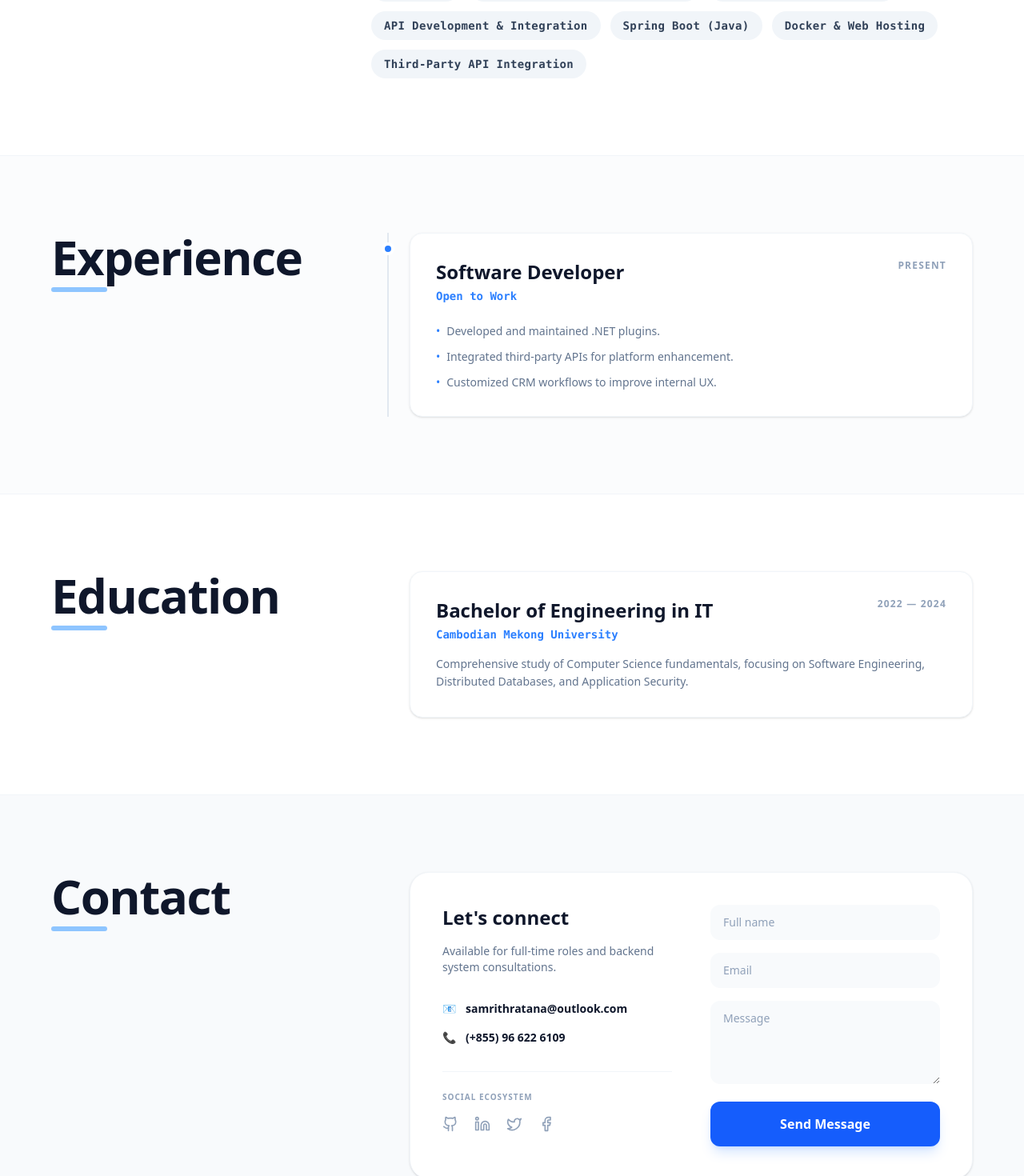
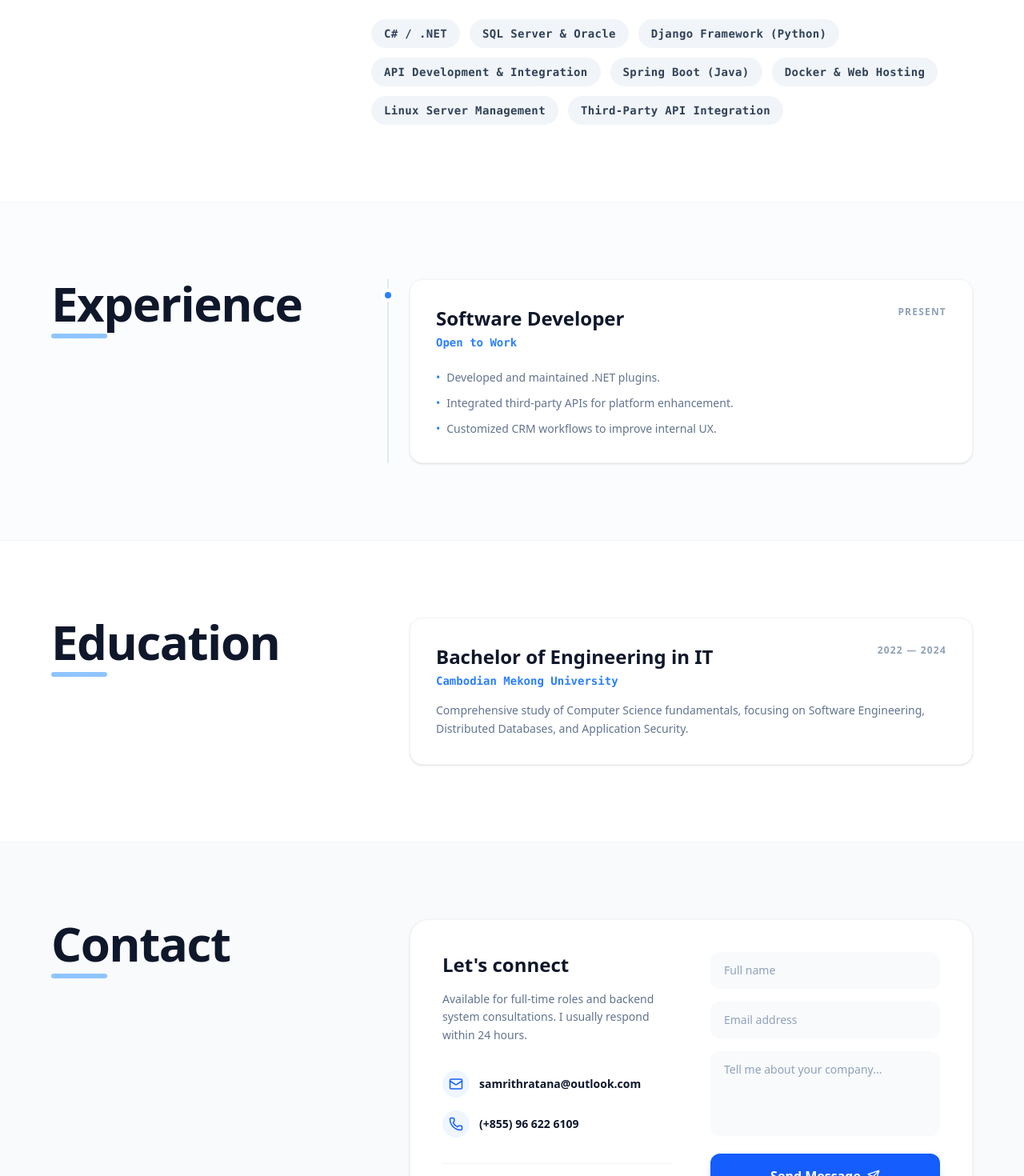
Before and after one commit to samrith-ratana/portfolio, a Next.js app: page / in a window 1280 px wide. Shown: the part 1000-2470 px from the top of the page at 80% size. Built offline with nearby package versions, Linux system fonts and the light colour scheme.

Commit message:
feat: enhance contact section with functional form state and responsive layout

```diff
--- a/src/components/About.tsx
+++ b/src/components/About.tsx
@@ -3,13 +3,15 @@ import React from "react";
 export default function About() {
   const skills = [
     "C# / .NET",
-    "Dynamics 365 / Power Platform",
-    "SQL Server & PostgreSQL",
+    "SQL Server & Oracle ",
+    "Django Framework (Python)",
     "API Development & Integration",
     "Spring Boot (Java)",
     "Docker & Web Hosting",
+    "Linux Server Management",
     "Third-Party API Integration"
   ];
+
 
   return (
     <section id="about" className="py-24 px-8 border-t border-slate-100 dark:border-slate-800 scroll-mt-20">
@@ -28,9 +30,9 @@ export default function About() {
 
           {/* Bio Text */}
           <p className="text-lg leading-relaxed text-slate-600 dark:text-slate-300 font-mono">
-            Backend developer specializing in .NET, Spring Boot, Dynamics 365, and SQL.
-            Experienced in designing reliable APIs, automating workflows, and optimizing database
-            performance to support business growth.
+            I am a Backend Developer specializing in <span className="font-bold text-accent">.NET</span>, <span className="font-bold text-accent">Spring Boot</span>, and <span className="font-bold text-accent">Django</span>.
+            <br /><br />
+            My passion lies in backend architecture—from designing reliable <span className="text-black dark:text-white font-semibold">APIs</span> and automating workflows to optimizing <span className="text-black dark:text-white font-semibold">SQL</span> database performance for business growth.
           </p>
 
           {/* Skill Tags */}
--- a/src/components/Contact.tsx
+++ b/src/components/Contact.tsx
@@ -1,34 +1,72 @@
-import { Github, Linkedin, Twitter, Facebook } from "lucide-react";
+'use client';
+
+import React, { useState } from 'react';
+import { Github, Linkedin, Twitter, Facebook, Mail, Phone, Send } from "lucide-react";
 
 export default function Contact() {
+  const [loading, setLoading] = useState(false);
+
+  // Simple form handler
+  async function handleSubmit(e: React.FormEvent) {
+    e.preventDefault();
+    setLoading(true);
+
+    // Simulate network delay (1.5 seconds)
+    await new Promise((resolve) => setTimeout(resolve, 1500));
+
+    // Logic: Here you would usually send data to EmailJS or your API
+    alert("Message sent successfully! (This is a demo)");
+
+    setLoading(false);
+    // Optional: Reset form here
+    // (e.target as HTMLFormElement).reset();
+  }
+
   return (
     <section id="contact" className="py-24 px-8 bg-slate-50 dark:bg-slate-900/50 border-t border-slate-100 dark:border-slate-800 scroll-mt-20">
       <div className="max-w-6xl mx-auto grid md:grid-cols-3 gap-12">
+
+        {/* Sticky Header */}
         <div>
           <h2 className="text-6xl font-extrabold tracking-tight sticky top-32 text-slate-900 dark:text-white">
             Contact
+            {/* Matches your site's accent style */}
             <div className="h-1.5 w-[70px] bg-blue-300 mt-2 rounded-full"></div>
           </h2>
         </div>
+
+        {/* Contact Card & Form */}
         <div className="md:col-span-2 pl-0 md:pl-12">
           <div className="bg-white dark:bg-slate-900 border border-slate-100 dark:border-slate-800 rounded-3xl p-10 grid md:grid-cols-2 gap-12 shadow-sm">
+
+            {/* Left Side: Contact Info */}
+            <div className="flex flex-col justify-between">
               <div>
-              <h3 className="text-2xl font-bold mb-4 text-slate-900 dark:text-white">Let's connect</h3>
-              <p className="text-slate-500 dark:text-slate-400 text-sm mb-8">
-                Available for full-time roles and backend system consultations.
+                <h3 className="text-2xl font-bold mb-4 text-slate-900 dark:text-white">Let&apos;s connect</h3>
+                <p className="text-slate-500 dark:text-slate-400 text-sm mb-8 leading-relaxed">
+                  Available for full-time roles and backend system consultations. I usually respond within 24 hours.
                 </p>
+
                 <ul className="space-y-4 mb-8 text-slate-900 dark:text-slate-200">
-                <li className="flex items-center gap-3 text-sm font-bold">
-                  📧 <span className="hover:text-blue-600 transition cursor-pointer">samrithratana@outlook.com</span>
+                  <li className="flex items-center gap-3 text-sm font-bold group cursor-pointer">
+                    <div className="p-2 bg-blue-50 dark:bg-slate-800 rounded-full text-blue-600 group-hover:bg-blue-600 group-hover:text-white transition-all">
+                      <Mail size={18} />
+                    </div>
+                    <span className="hover:text-blue-600 transition">samrithratana@outlook.com</span>
                   </li>
-                <li className="flex items-center gap-3 text-sm font-bold">
-                  📞 <span>(+855) 96 622 6109</span>
+                  <li className="flex items-center gap-3 text-sm font-bold group cursor-pointer">
+                    <div className="p-2 bg-blue-50 dark:bg-slate-800 rounded-full text-blue-600 group-hover:bg-blue-600 group-hover:text-white transition-all">
+                      <Phone size={18} />
+                    </div>
+                    <span>(+855) 96 622 6109</span>
                   </li>
                 </ul>
+              </div>
 
+              {/* Social Icons */}
               <div className="pt-6 border-t border-slate-100 dark:border-slate-800">
                 <p className="text-[10px] uppercase tracking-widest font-bold text-slate-400 mb-4">Social Ecosystem</p>
-                <div className="flex space-x-5 text-slate-400">
+                <div className="flex space-x-4 text-slate-400">
                   <SocialIcon href="https://github.com/samrith-ratana" icon={<Github size={20} />} />
                   <SocialIcon href="https://www.linkedin.com/in/samrith-ratana" icon={<Linkedin size={20} />} />
                   <SocialIcon href="https://x.com/Samrith_Ratana" icon={<Twitter size={20} />} />
@@ -37,29 +75,59 @@ export default function Contact() {
               </div>
             </div>
 
-            <form className="space-y-4">
+            {/* Right Side: Form */}
+            <form onSubmit={handleSubmit} className="space-y-4">
+              <div>
+                <label className="sr-only">Full name</label>
                 <input
                   type="text"
+                  name="name"
+                  required
                   placeholder="Full name"
-                className="w-full bg-slate-50 dark:bg-slate-800 border-transparent dark:border-slate-700 rounded-xl px-4 py-3 text-sm outline-none focus:ring-2 ring-blue-500/20 text-slate-900 dark:text-white placeholder:text-slate-400"
+                  className="w-full bg-slate-50 dark:bg-slate-800 border-transparent dark:border-slate-700 rounded-xl px-4 py-3 text-sm outline-none focus:ring-2 ring-blue-500/20 text-slate-900 dark:text-white placeholder:text-slate-400 transition-all focus:bg-white dark:focus:bg-slate-900 border focus:border-blue-500"
                 />
+              </div>
+
+              <div>
+                <label className="sr-only">Email</label>
                 <input
                   type="email"
-                placeholder="Email"
-                className="w-full bg-slate-50 dark:bg-slate-800 border-transparent dark:border-slate-700 rounded-xl px-4 py-3 text-sm outline-none focus:ring-2 ring-blue-500/20 text-slate-900 dark:text-white placeholder:text-slate-400"
+                  name="email"
+                  required
+                  placeholder="Email address"
+                  className="w-full bg-slate-50 dark:bg-slate-800 border-transparent dark:border-slate-700 rounded-xl px-4 py-3 text-sm outline-none focus:ring-2 ring-blue-500/20 text-slate-900 dark:text-white placeholder:text-slate-400 transition-all focus:bg-white dark:focus:bg-slate-900 border focus:border-blue-500"
                 />
+              </div>
+
+              <div>
+                <label className="sr-only">Message</label>
                 <textarea
+                  name="message"
+                  required
                   rows={4}
-                placeholder="Message"
-                className="w-full bg-slate-50 dark:bg-slate-800 border-transparent dark:border-slate-700 rounded-xl px-4 py-3 text-sm outline-none focus:ring-2 ring-blue-500/20 text-slate-900 dark:text-white placeholder:text-slate-400"
+                  placeholder="Tell me about your company..."
+                  className="w-full bg-slate-50 dark:bg-slate-800 border-transparent dark:border-slate-700 rounded-xl px-4 py-3 text-sm outline-none focus:ring-2 ring-blue-500/20 text-slate-900 dark:text-white placeholder:text-slate-400 transition-all focus:bg-white dark:focus:bg-slate-900 border focus:border-blue-500 resize-none"
                 />
+              </div>
+
               <button
-                type="button"
-                className="w-full bg-blue-600 text-white py-4 rounded-xl font-bold hover:bg-blue-700 shadow-lg shadow-blue-500/20 transition-all"
+                type="submit"
+                disabled={loading}
+                className="w-full bg-blue-600 text-white py-4 rounded-xl font-bold hover:bg-blue-700 active:scale-95 shadow-lg shadow-blue-500/20 transition-all disabled:opacity-70 disabled:cursor-not-allowed flex justify-center items-center gap-2"
               >
-                Send Message
+                {loading ? (
+                  <>
+                    <span className="animate-spin rounded-full h-4 w-4 border-2 border-white border-t-transparent"></span>
+                    Sending...
+                  </>
+                ) : (
+                  <>
+                    Send Message <Send size={16} />
+                  </>
+                )}
               </button>
             </form>
+
           </div>
         </div>
       </div>
@@ -67,9 +135,15 @@ export default function Contact() {
   );
 }
 
+// Helper Component for consistency
 function SocialIcon({ href, icon }: { href: string; icon: React.ReactNode }) {
   return (
-    <a href={href} target="_blank" rel="noopener noreferrer" className="hover:text-blue-600 dark:hover:text-blue-400 transition-colors">
+    <a
+      href={href}
+      target="_blank"
+      rel="noopener noreferrer"
+      className="p-2 rounded-lg hover:bg-slate-100 dark:hover:bg-slate-800 hover:text-blue-600 dark:hover:text-blue-400 transition-all"
+    >
       {icon}
     </a>
   );
```
Lines whose indentation alone changed are shown as unchanged.
